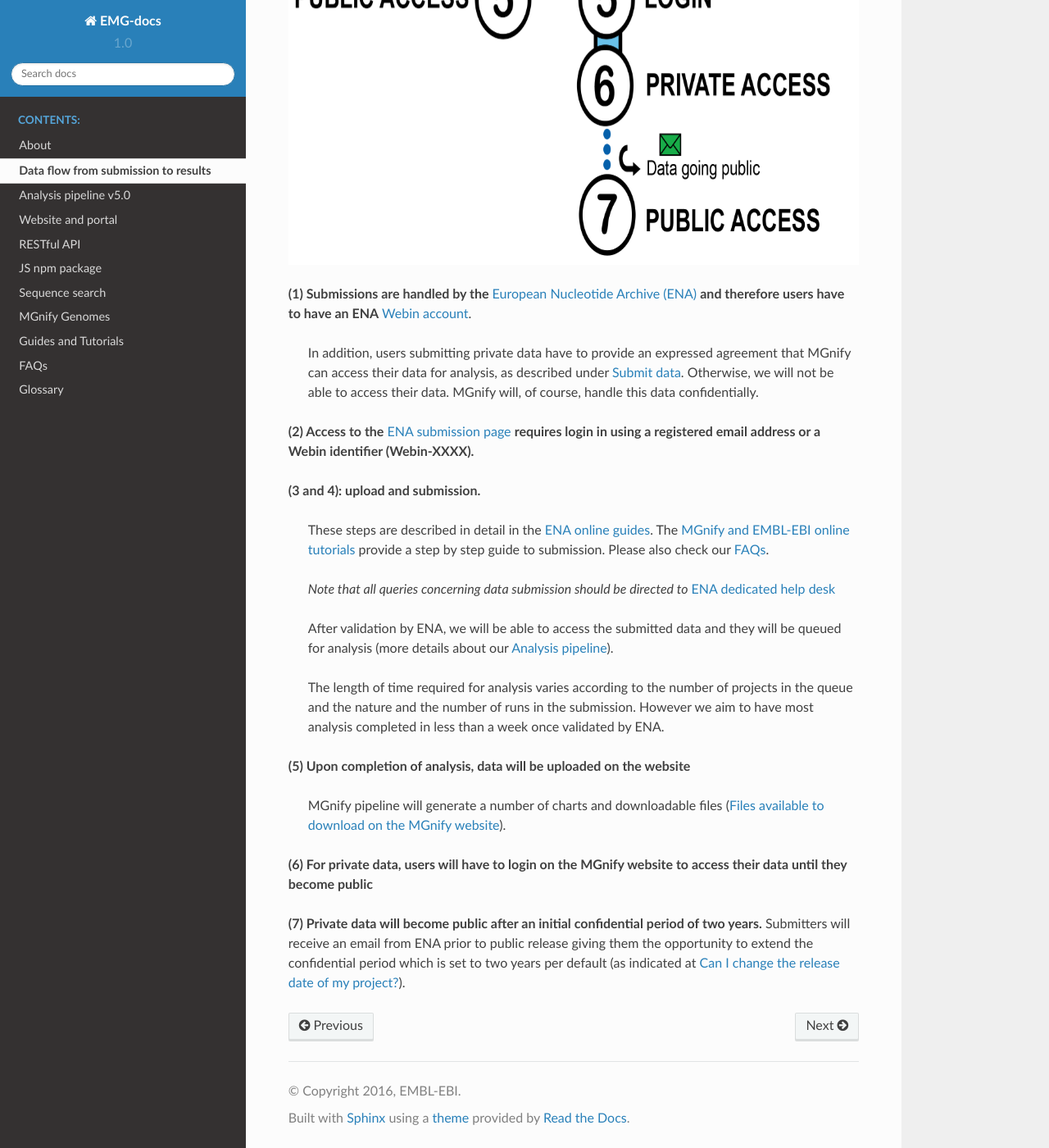
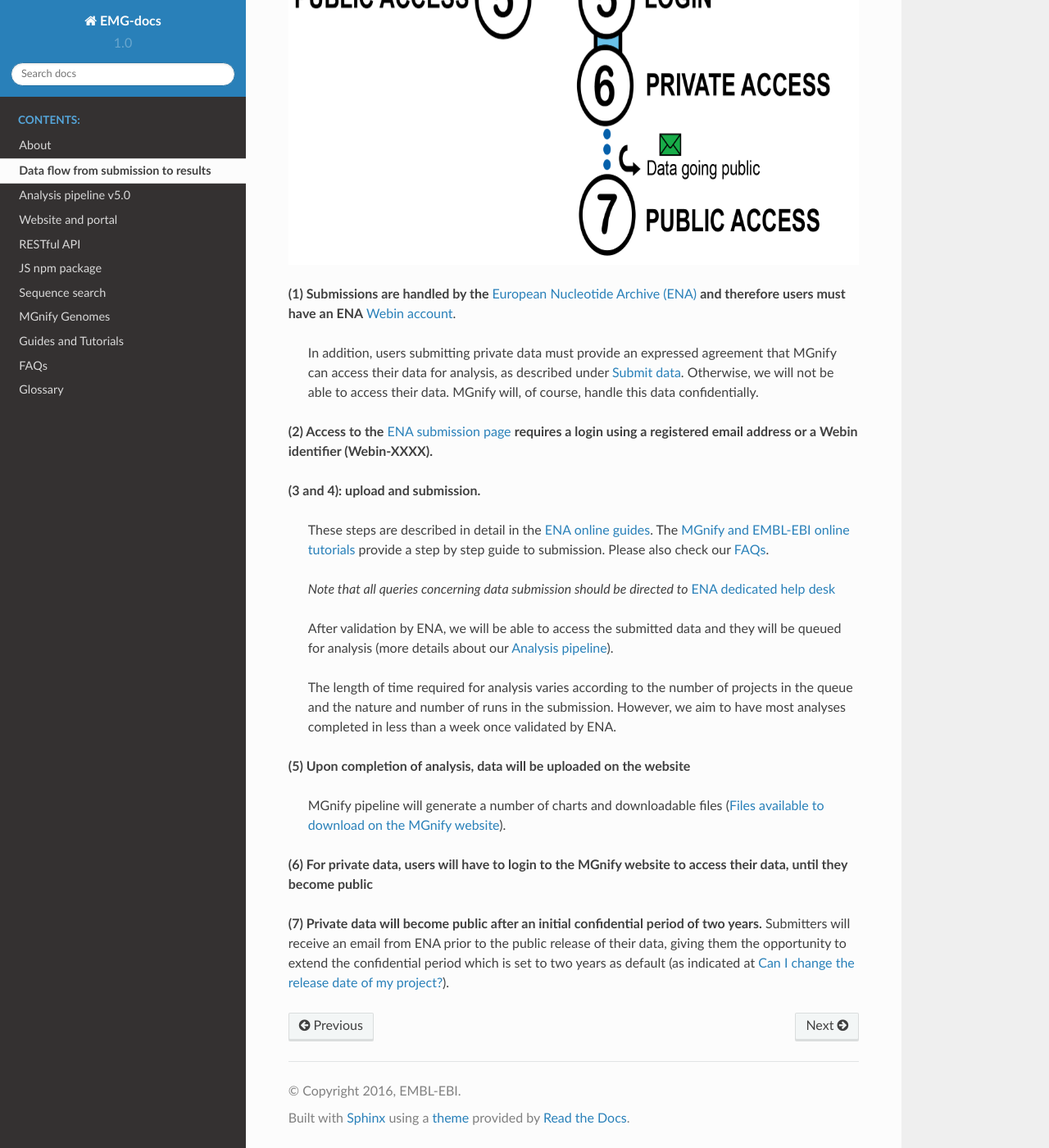
Before and after one commit to EBI-Metagenomics/EMG-docs, a Sphinx documentation site: the page built from docs/dataflow.rst, in a window 1280 px wide and 1400 px high, scrolled down 1137 px. Shown: the whole window at 82% size. Built offline with Sphinx 7.4.7 and the Read the Docs theme 2.0.0, drawn with Linux system fonts in a browser that asks for light colours; some of the changed text lies outside the part shown.

Commit message:
Update dataflow.rst
fixing typos

```diff
--- a/docs/dataflow.rst
+++ b/docs/dataflow.rst
@@ -2,17 +2,17 @@
 Data flow from submission to results
 ------------------------------------
 
-The graph below summarize the MGnify data flow from submission to :term:`analysis results<analysis result>`:
+The graph below summarizes the MGnify data flow from submission to :term:`analysis results<analysis result>`:
 
 .. figure:: images/submit_graph_08_web032.png
   :scale: 50 %
 .. https://stackoverflow.com/questions/12297493/why-does-image-scale-not-work-in-restructuredtext-when-generating-html-files
 
-**(1) Submissions are handled by the** `European Nucleotide Archive (ENA) <https://www.ebi.ac.uk/ena/>`_ **and therefore users have to have an ENA** `Webin account <https://www.ebi.ac.uk/ena/submit/sra/>`_.
+**(1) Submissions are handled by the** `European Nucleotide Archive (ENA) <https://www.ebi.ac.uk/ena/>`_ **and therefore users must have an ENA** `Webin account <https://www.ebi.ac.uk/ena/submit/sra/>`_.
 
-  In addition, users submitting private data have to provide an expressed agreement that MGnify can access their data for analysis, as described under `Submit data <https://www.ebi.ac.uk/metagenomics/submit>`_. Otherwise, we will not be able to access their data. MGnify will, of course, handle this data confidentially.
+  In addition, users submitting private data must provide an expressed agreement that MGnify can access their data for analysis, as described under `Submit data <https://www.ebi.ac.uk/metagenomics/submit>`_. Otherwise, we will not be able to access their data. MGnify will, of course, handle this data confidentially.
 
-**(2) Access to the** `ENA submission page <https://www.ebi.ac.uk/ena/submit/sra/>`_ **requires login in using a registered email address or a Webin identifier (Webin-XXXX).**
+**(2) Access to the** `ENA submission page <https://www.ebi.ac.uk/ena/submit/sra/>`_ **requires a login using a registered email address or a Webin identifier (Webin-XXXX).**
 
 **(3 and 4): upload and submission.**
 
@@ -22,13 +22,13 @@ The graph below summarize the MGnify data flow from submission to :term:`analysi
 
   After validation by ENA, we will be able to access the submitted data and they will be queued for analysis (more details about our :ref:`Analysis pipeline <analysis>`).
 
-  The length of time required for analysis varies according to the number of projects in the queue and the nature and the number of runs in the submission. However we aim to have most analysis completed in less than a week once validated by ENA.
+  The length of time required for analysis varies according to the number of projects in the queue and the nature and number of runs in the submission. However, we aim to have most analyses completed in less than a week once validated by ENA.
 
 **(5) Upon completion of analysis, data will be uploaded on the website**
 
   MGnify pipeline will generate a number of charts and downloadable files (:ref:`Files available to download on the MGnify website`).
 
-**(6) For private data, users will have to login on the MGnify website to access their data until they become public**
+**(6) For private data, users will have to login to the MGnify website to access their data, until they become public**
 
 **(7) Private data will become public after an initial confidential period of two years.**
-Submitters will receive an email from ENA prior to public release giving them the opportunity to extend the confidential period which is set to two years per default (as indicated at :ref:`Can I change the release date of my project?`).
+Submitters will receive an email from ENA prior to the public release of their data, giving them the opportunity to extend the confidential period which is set to two years as default (as indicated at :ref:`Can I change the release date of my project?`).
```
